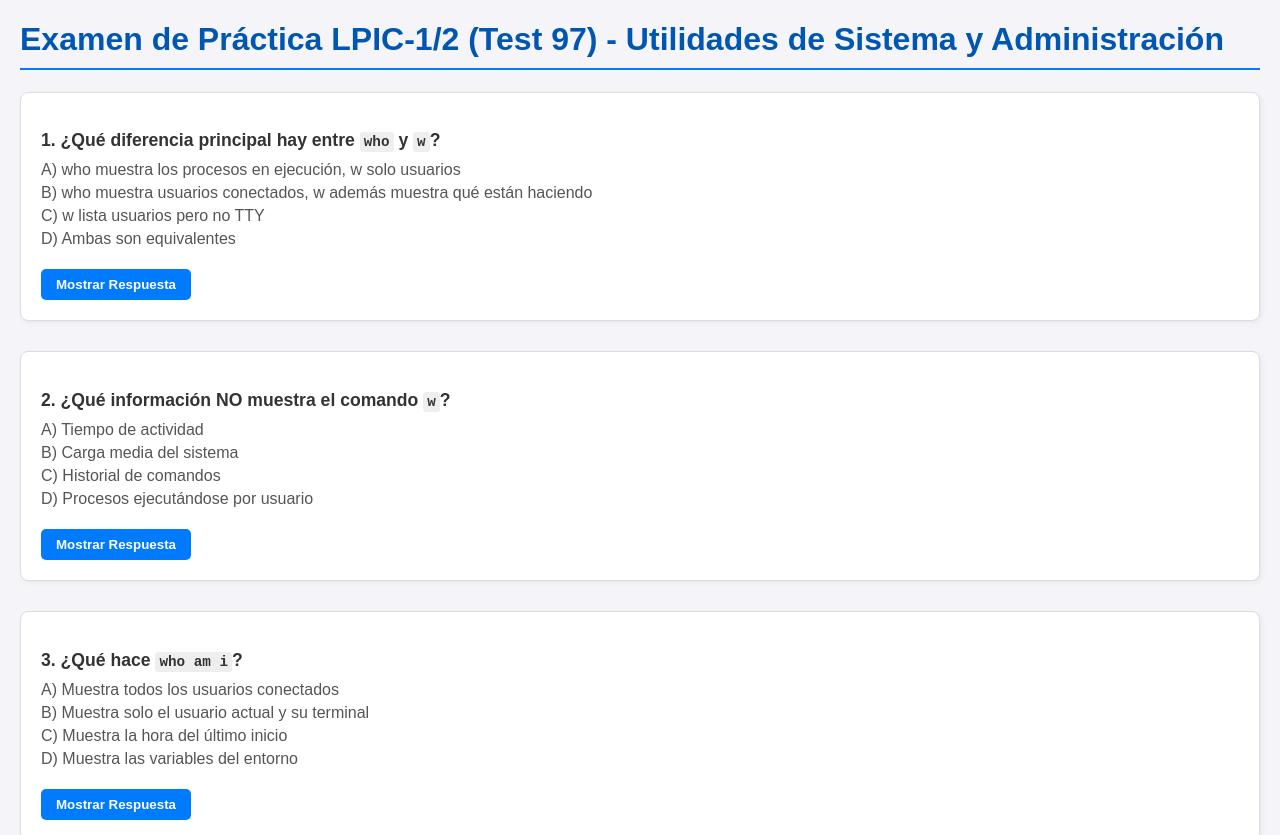
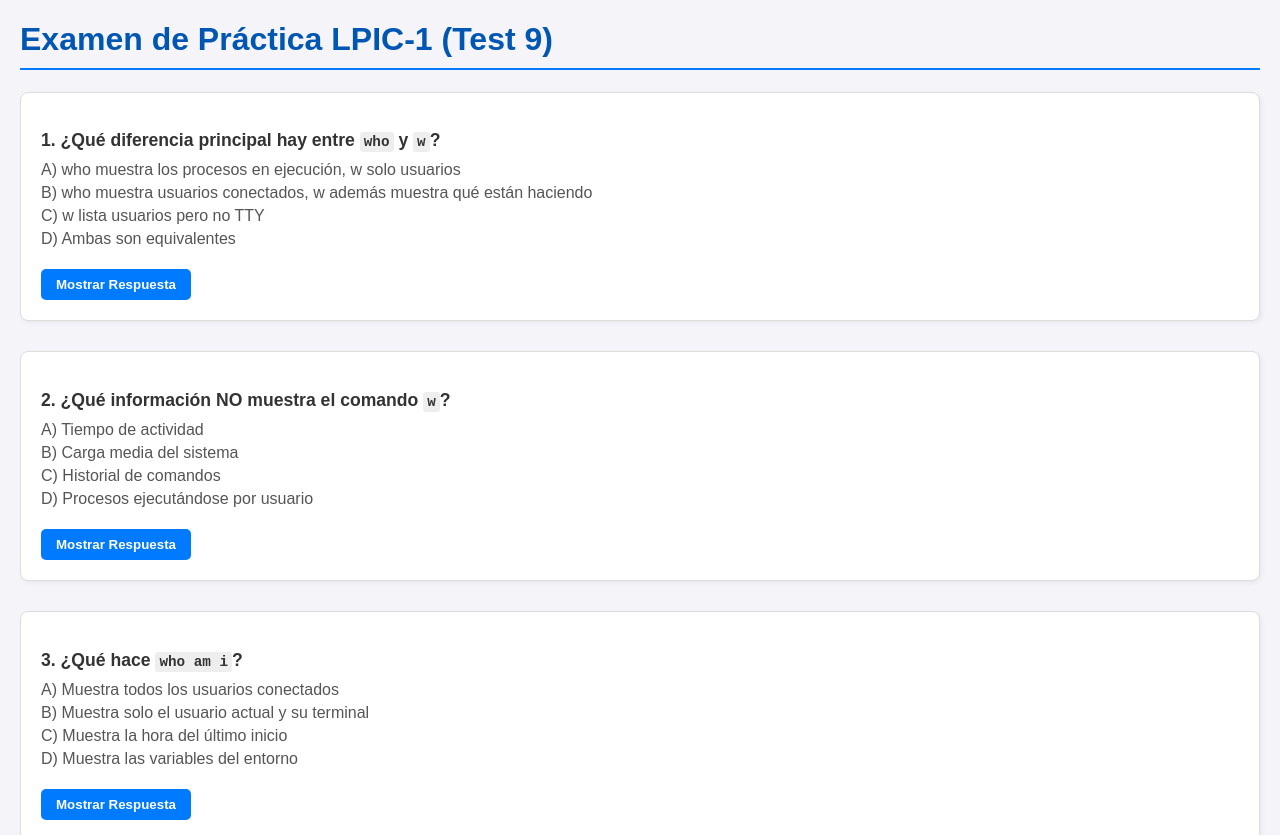
Before and after one commit to jpm70/Preparaci-n-LPIC1, a plain HTML site: page Test (9).html in a window 1280 px wide. Shown: the top 835 px of the page. Drawn offline with Linux system fonts and the light colour scheme.

```diff
--- a/Test (9).html
+++ b/Test (9).html
@@ -3,7 +3,7 @@
 <head>
     <meta charset="UTF-8">
     <meta name="viewport" content="width=device-width, initial-scale=1.0">
-    <title>Examen LPIC-1/2 - Práctica 97 Utilidades de Sistema</title>
+    <title>Examen LPIC-1 - Test 9</title>
     <style>
         body {
             font-family: Arial, sans-serif;
@@ -74,7 +74,7 @@
 </head>
 <body>
 
-    <h1>Examen de Práctica LPIC-1/2 (Test 97) - Utilidades de Sistema y Administración</h1>
+    <h1>Examen de Práctica LPIC-1 (Test 9)</h1>
 
     <div class="pregunta-container">
         <p class="pregunta-texto">1. ¿Qué diferencia principal hay entre <code>who</code> y <code>w</code>?</p>
@@ -935,4 +935,5 @@
     </script>
 
 </body>
+
 </html>
```
